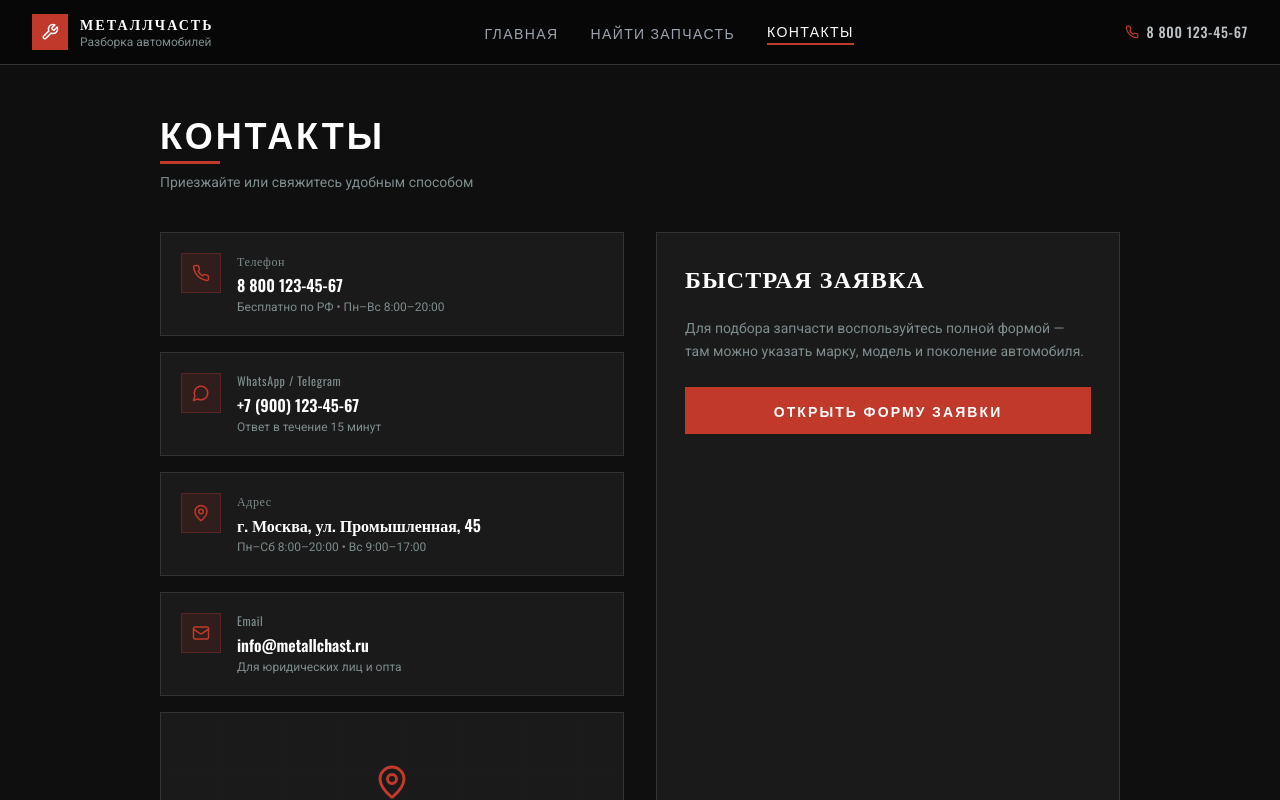
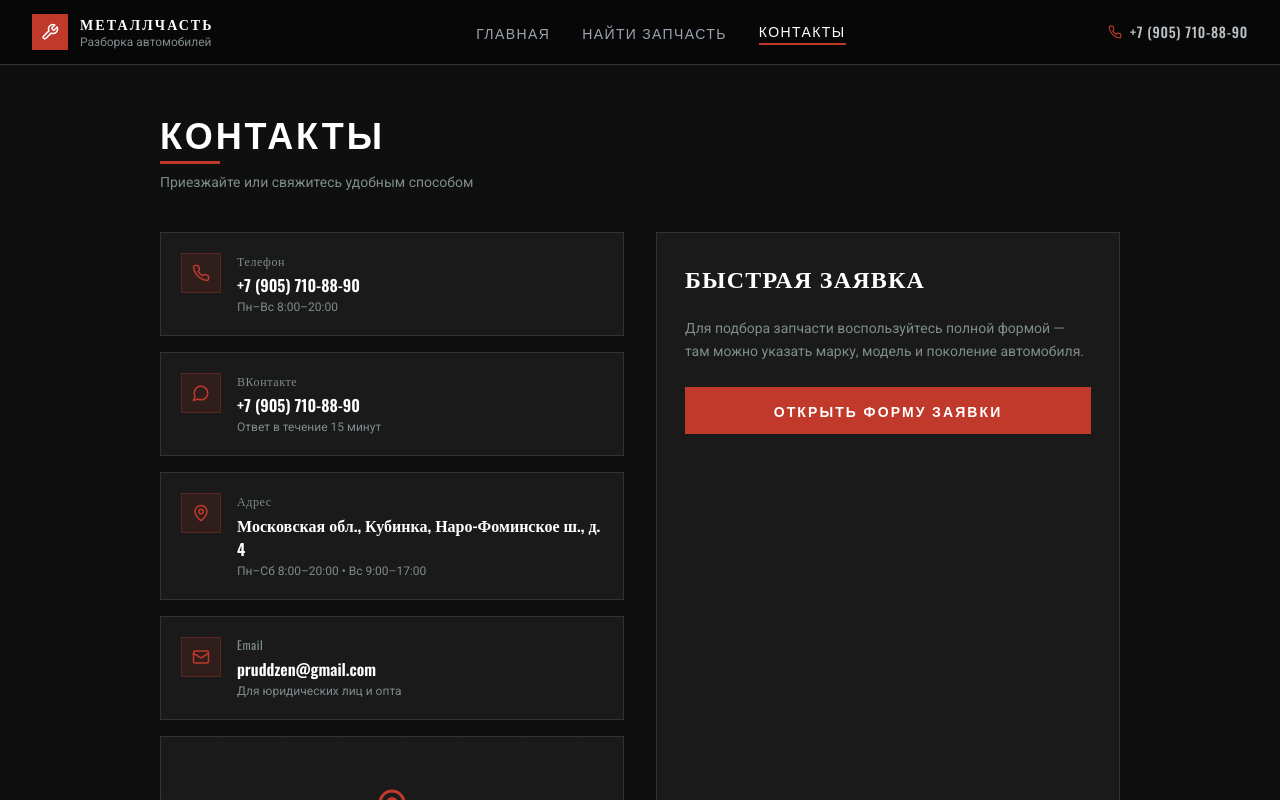
Before and after one commit to pr-poehali-dev/modern-auto-dispute, a React (Vite) app: page / in a window 1280 px wide. Both pictures are taken after a click on the button "Контакты". Shown: the top 800 px of the page. Built offline with nearby package versions, Linux system fonts and the light colour scheme.

Commit message:
Обновление контактных данных

```diff
--- a/src/pages/Index.tsx
+++ b/src/pages/Index.tsx
@@ -214,8 +214,8 @@ export default function Index() {
 
             <div className="hidden md:flex items-center gap-2">
               <Icon name="Phone" size={14} style={{ color: "var(--rust-red)" }} />
-              <a href="tel:+78001234567" className="text-sm font-medium" style={{ color: "var(--chrome)", fontFamily: "Oswald", letterSpacing: "0.05em" }}>
-                8 800 123-45-67
+              <a href="tel:+79057108890" className="text-sm font-medium" style={{ color: "var(--chrome)", fontFamily: "Oswald", letterSpacing: "0.05em" }}>
+                +7 (905) 710-88-90
               </a>
             </div>
 
@@ -230,7 +230,7 @@ export default function Index() {
             {(["home", "request", "contacts"] as Page[]).map(p => (
               <button key={p} onClick={() => nav(p)} className={`nav-link text-left ${page === p ? "active" : ""}`}>{navLabels[p]}</button>
             ))}
-            <a href="tel:+78001234567" className="text-sm font-semibold" style={{ color: "var(--rust-orange)", fontFamily: "Oswald" }}>8 800 123-45-67</a>
+            <a href="tel:+79057108890" className="text-sm font-semibold" style={{ color: "var(--rust-orange)", fontFamily: "Oswald" }}>+7 (905) 710-88-90</a>
           </div>
         )}
       </nav>
@@ -524,10 +524,10 @@ export default function Index() {
           <div className="grid grid-cols-1 lg:grid-cols-2 gap-8">
             <div className="space-y-4">
               {[
-                { icon: "Phone", label: "Телефон", value: "8 800 123-45-67", sub: "Бесплатно по РФ • Пн–Вс 8:00–20:00" },
-                { icon: "MessageCircle", label: "WhatsApp / Telegram", value: "+7 (900) 123-45-67", sub: "Ответ в течение 15 минут" },
-                { icon: "MapPin", label: "Адрес", value: "г. Москва, ул. Промышленная, 45", sub: "Пн–Сб 8:00–20:00 • Вс 9:00–17:00" },
-                { icon: "Mail", label: "Email", value: "info@metallchast.ru", sub: "Для юридических лиц и опта" },
+                { icon: "Phone", label: "Телефон", value: "+7 (905) 710-88-90", sub: "Пн–Вс 8:00–20:00" },
+                { icon: "MessageCircle", label: "ВКонтакте", value: "+7 (905) 710-88-90", sub: "Ответ в течение 15 минут" },
+                { icon: "MapPin", label: "Адрес", value: "Московская обл., Кубинка, Наро-Фоминское ш., д. 4", sub: "Пн–Сб 8:00–20:00 • Вс 9:00–17:00" },
+                { icon: "Mail", label: "Email", value: "pruddzen@gmail.com", sub: "Для юридических лиц и опта" },
               ].map((item, i) => (
                 <div key={i} className="flex gap-4 p-5" style={{ background: "var(--metal-mid)", border: "1px solid var(--metal-shine)" }}>
                   <div className="w-10 h-10 flex-shrink-0 flex items-center justify-center" style={{ background: "rgba(192,57,43,0.12)", border: "1px solid rgba(192,57,43,0.3)" }}>
@@ -544,7 +544,7 @@ export default function Index() {
               <div className="flex flex-col items-center justify-center gap-3" style={{ height: 200, background: "var(--metal-mid)", border: "1px solid var(--metal-shine)", position: "relative", overflow: "hidden" }}>
                 <div className="absolute inset-0 hero-grid opacity-30" />
                 <Icon name="MapPin" size={36} style={{ color: "var(--rust-red)", position: "relative" }} />
-                <div className="relative text-white font-semibold text-sm" style={{ fontFamily: "Oswald" }}>г. Москва, ул. Промышленная, 45</div>
+                <div className="relative text-white font-semibold text-sm" style={{ fontFamily: "Oswald" }}>Московская обл., Кубинка, Наро-Фоминское ш., д. 4</div>
                 <div className="relative text-xs" style={{ color: "var(--steel-gray)" }}>Карта подключается по запросу</div>
               </div>
             </div>
@@ -559,8 +559,8 @@ export default function Index() {
               </button>
               <div className="text-center mt-auto">
                 <p className="text-xs mb-3" style={{ color: "var(--steel-gray)" }}>или позвоните сразу</p>
-                <a href="tel:+78001234567" className="text-2xl font-bold" style={{ fontFamily: "Oswald", color: "var(--rust-orange)", letterSpacing: "0.05em" }}>
-                  8 800 123-45-67
+                <a href="tel:+79057108890" className="text-2xl font-bold" style={{ fontFamily: "Oswald", color: "var(--rust-orange)", letterSpacing: "0.05em" }}>
+                  +7 (905) 710-88-90
                 </a>
               </div>
             </div>
@@ -616,7 +616,7 @@ export default function Index() {
               },
               {
                 title: "9. Контакты",
-                text: "По всем вопросам, связанным с обработкой персональных данных, обращайтесь: телефон 8 800 123-45-67, email info@metallchast.ru, адрес: г. Москва, ул. Промышленная, 45.",
+                text: "По всем вопросам, связанным с обработкой персональных данных, обращайтесь: телефон +7 (905) 710-88-90, email pruddzen@gmail.com, адрес: Московская обл., Кубинка, Наро-Фоминское ш., д. 4.",
               },
             ].map((section, i) => (
               <div key={i} className="p-5" style={{ background: "var(--metal-mid)", border: "1px solid var(--metal-shine)" }}>
@@ -655,7 +655,7 @@ export default function Index() {
               <div className="text-sm space-y-1" style={{ color: "var(--steel-gray)", fontFamily: "Roboto" }}>
                 <p>Пн–Сб: 8:00 — 20:00</p>
                 <p>Вс: 9:00 — 17:00</p>
-                <p className="mt-3 font-medium" style={{ color: "var(--chrome)" }}>8 800 123-45-67</p>
+                <p className="mt-3 font-medium" style={{ color: "var(--chrome)" }}>+7 (905) 710-88-90</p>
               </div>
             </div>
           </div>
```
